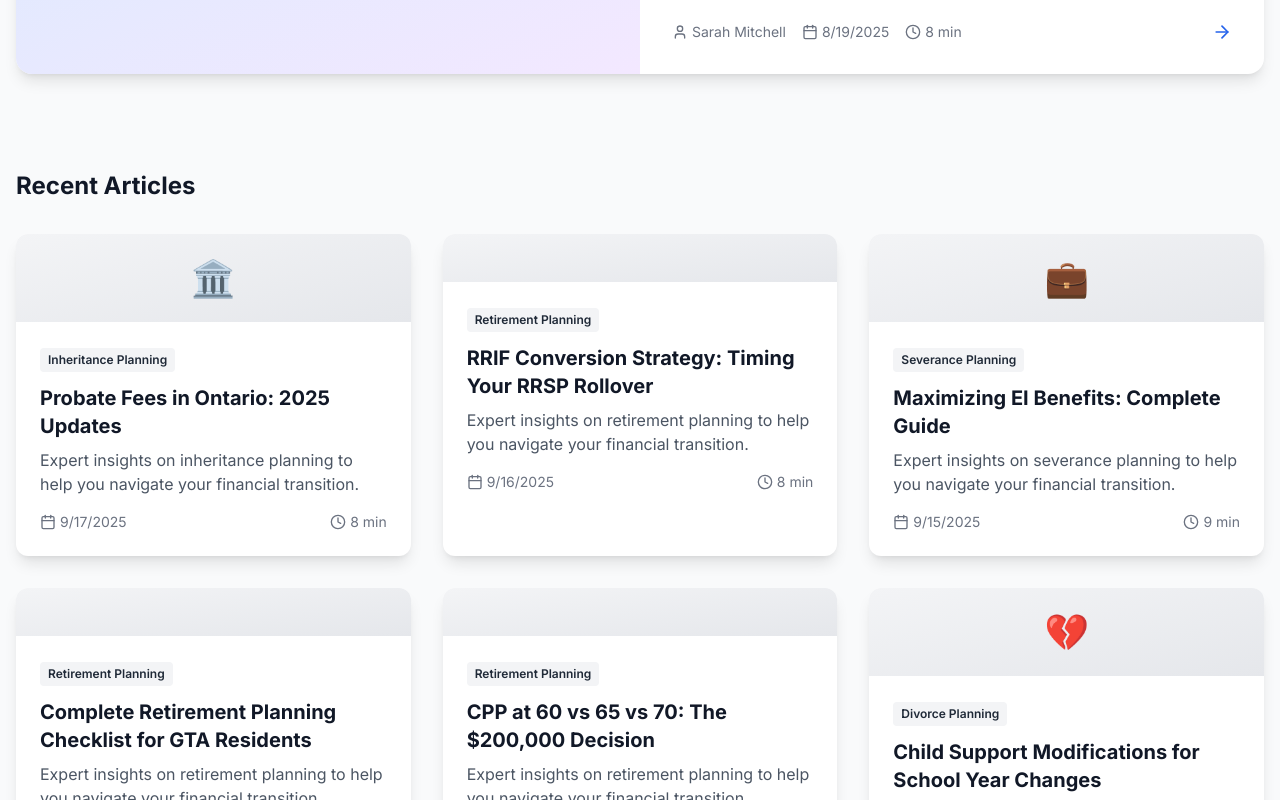
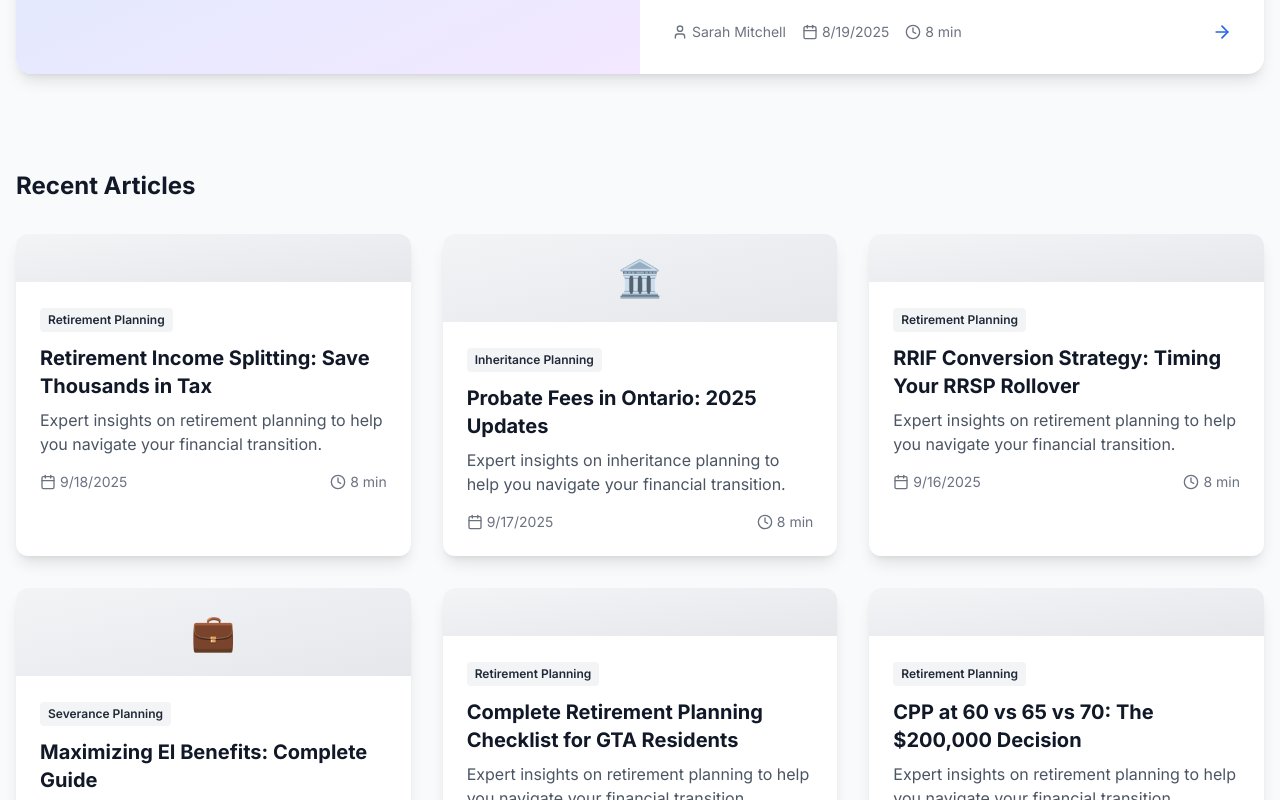
Before and after one commit to HustleHarder86/Investing, a Next.js app: page /blog in a window 1280 px wide. Shown: the part 737-1537 px from the top of the page. Built offline with nearby package versions, Linux system fonts and the light colour scheme; no server answers.

Commit message:
📚 Auto-publish scheduled blog post for 2025-09-18

```diff
--- a/content/blog-schedule.json
+++ b/content/blog-schedule.json
@@ -150,7 +150,7 @@
       "title": "Retirement Income Splitting: Save Thousands in Tax",
       "category": "Retirement Planning",
       "author": "Jennifer Park",
-      "status": "pending"
+      "status": "published"
     },
     {
       "date": "2025-09-19",
--- a/src/app/blog/page.tsx
+++ b/src/app/blog/page.tsx
@@ -10,6 +10,18 @@ export const metadata: Metadata = {
 
 // Blog posts data - in production, this would come from a CMS or database
 const blogPosts = [
+  {
+    slug: 'retirement-income-splitting-strategies',
+    title: 'Retirement Income Splitting: Save Thousands in Tax',
+    excerpt: 'Expert insights on retirement planning to help you navigate your financial transition.',
+    author: 'Jennifer Park',
+    authorTitle: 'CPA, Tax Planning Expert',
+    date: '2025-09-18',
+    readTime: '8 min',
+    category: 'Retirement Planning',
+    categorySlug: 'general',
+    featured: false
+  },
   {
     slug: 'probate-fees-ontario-2025',
     title: 'Probate Fees in Ontario: 2025 Updates',
```
Also changed, not shown: src/app/blog/retirement-income-splitting-strategies/page.tsx (renamed from content/scheduled-posts/retirement-income-splitting-strategies.tsx), 1 other file (tests, documents, lock files or other folders).
